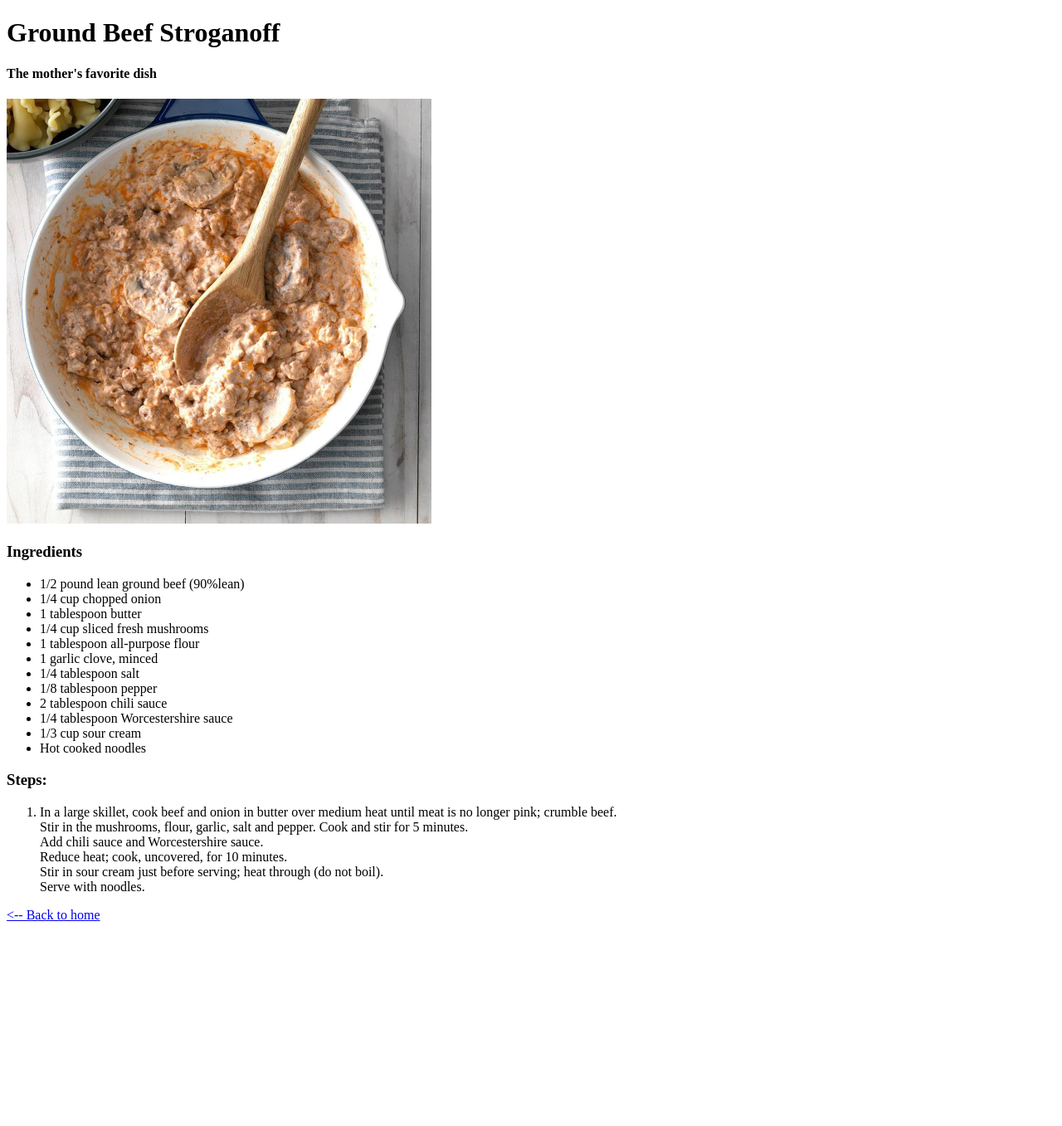
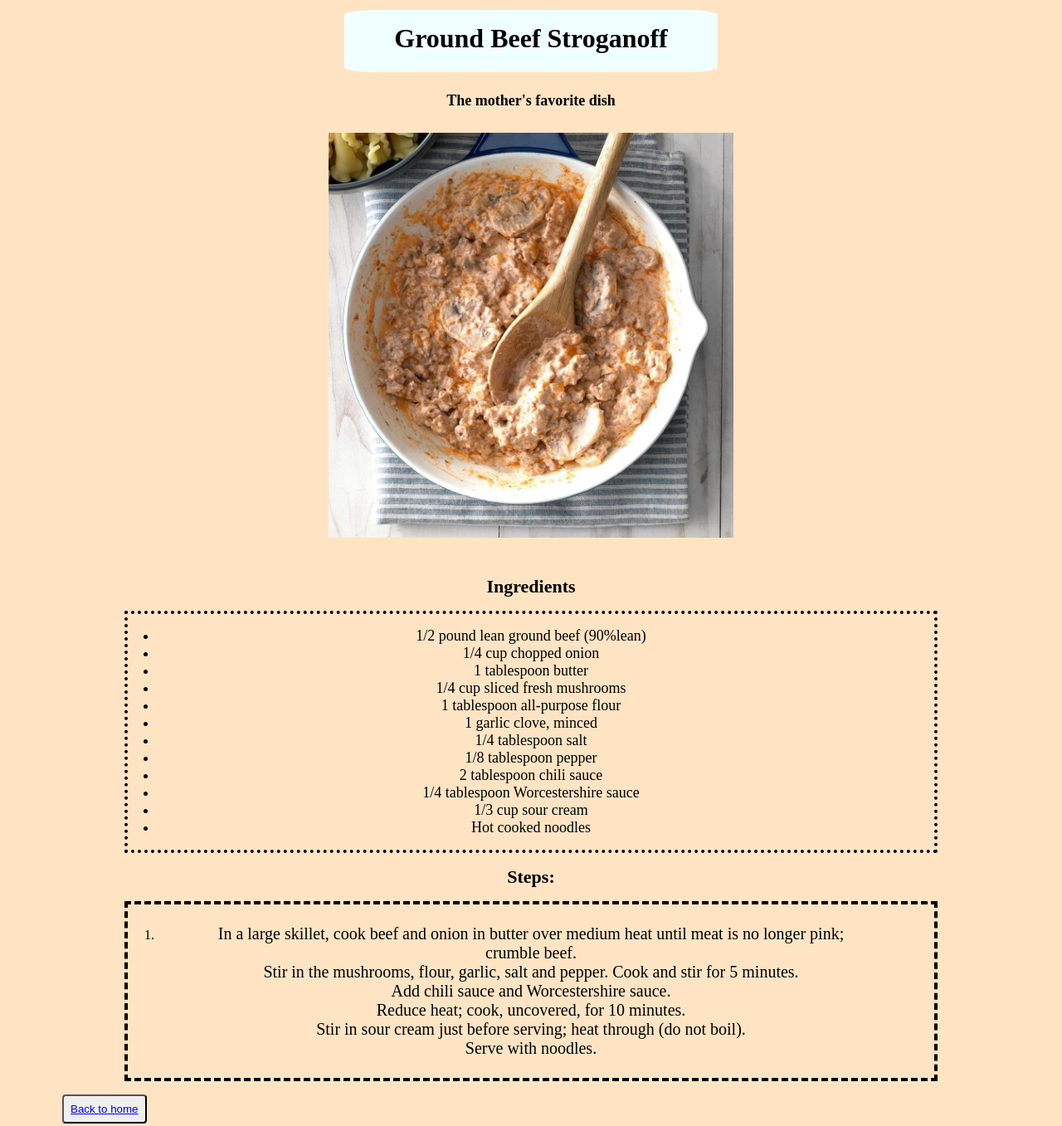
Before and after one commit to doug-bill/odin-recipes, a plain HTML site: page recipes/ground-beef-stroganoff.html in a window 1280 px wide. Shown: the whole page at 83% size. Before the commit the page ends 1120 px from the top, so only its background shows below. Drawn offline with Linux system fonts and the light colour scheme.

Commit message:
Adds new Style for the site.
- 1st iteration after the css exercises

```diff
--- a/recipes/ground-beef-stroganoff.html
+++ b/recipes/ground-beef-stroganoff.html
@@ -4,9 +4,10 @@
     <meta charset="UTF-8">
     <meta name="viewport" content="width=device-width, initial-scale=1.0">
     <title>Ground Beef Stroganoff</title>
+    <link rel="stylesheet" href="../styles.css">
 </head>
 <body>
-    <h1>Ground Beef Stroganoff</h1>
+    <h1 class="title">Ground Beef Stroganoff</h1>
     <h4>The mother's favorite dish</h4>
 
     <img src="../img/Ground-Beef-Stroganoff.jpg" alt ="A top-down view of tasty a Stroganoff plate" height="512" width="512">
@@ -38,6 +39,6 @@
         </li>
     </ol>
 
-   <a href="../index.html"> <-- Back to home</a>
+    <button><a href="../index.html">Back to home</a></button>
 </body>
 </html>
--- /dev/null
+++ b/styles.css
@@ -0,0 +1,87 @@
+*{
+box-sizing: border-box;
+margin:auto;
+
+}
+
+body{
+    background-color: bisque;
+}
+
+h1{
+    background-color: azure;
+    border-radius: 8%;
+    width:350px;
+    height: 75px;
+    margin: 12px auto;
+    padding: 16px ;
+    text-align: center;
+    font-size: 32px;
+}
+
+.title{
+    width:450px;
+}
+
+h2{
+  font-size: 24px;
+  font-weight: 700;
+  margin: 12px 60px 12px;
+  padding:4px;
+  text-align: center;
+}
+
+h3{
+    font-size: 22px;
+    font-weight: 700;
+    margin: 12px 60px 12px;
+    padding:4px;
+    text-align: center;
+  }
+
+h4{
+    font-size: 18px;
+    text-align: center;
+    padding: 12px;
+    margin: 4px 60px;
+}
+
+p{
+
+  font-size: 20px;
+  font-weight: 300;
+  margin:8px 60px;
+
+  text-align: center;
+}
+
+img{
+    display:block;
+    margin-left: auto;
+    margin-right: auto;
+    Padding:12px;
+}
+
+ul{
+    border: 4px dotted;
+    margin: 4px auto;
+    text-align:center;
+    display: block;
+    padding: 16px 36px;
+    font-size: 18px;
+    width: 980px;
+}
+
+ol{
+    border: 4px dashed;
+    margin: 4px auto;
+    text-align:left;
+    width: 980px;
+    padding:16px 36px;
+}
+
+button{
+    padding:8px;
+    Margin:12px auto 12px 75px;
+    border-radius: 4px;
+}
```
Also changed, not shown: index.html (+3 -2 lines), recipes/baby-back-ribs.html (+3 -2 lines), recipes/chili-ghetti.html (+3 -2 lines), recipes/stovetop-cheeseburger.html (+4 -4 lines).
